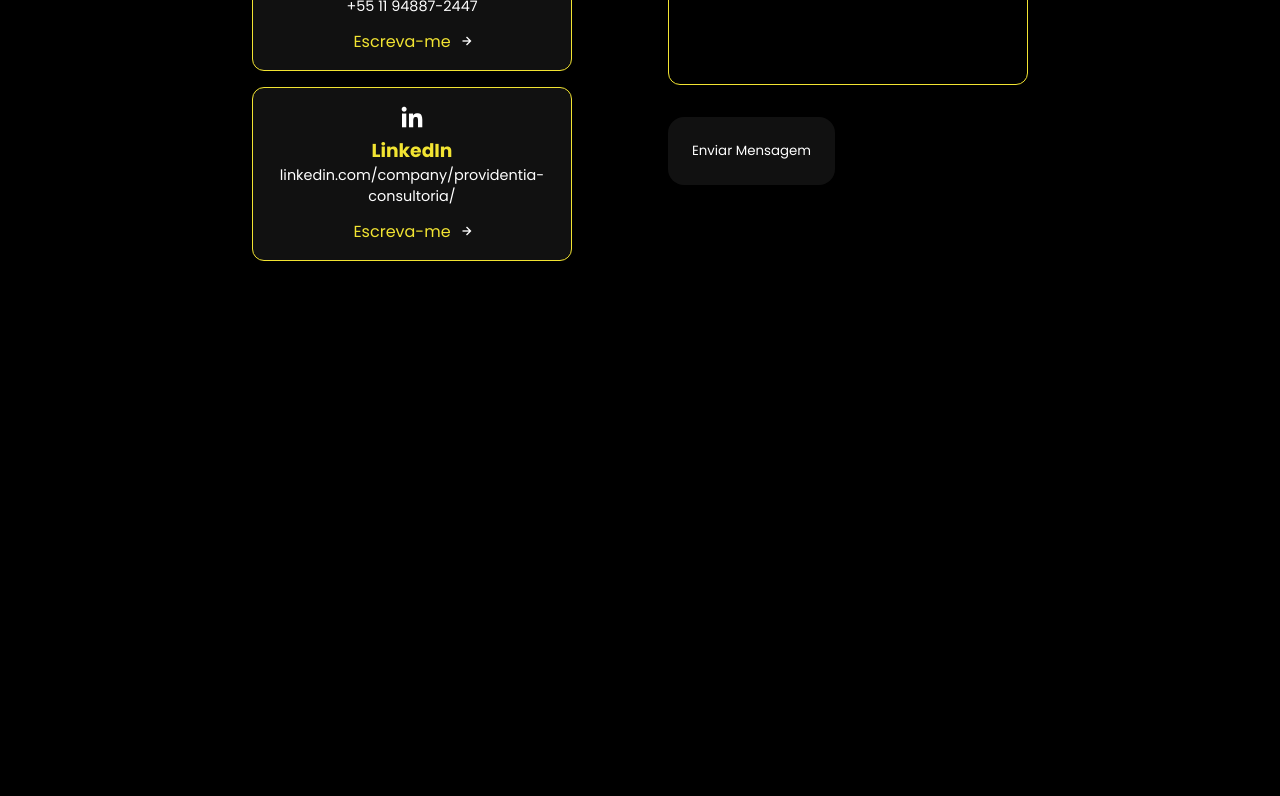
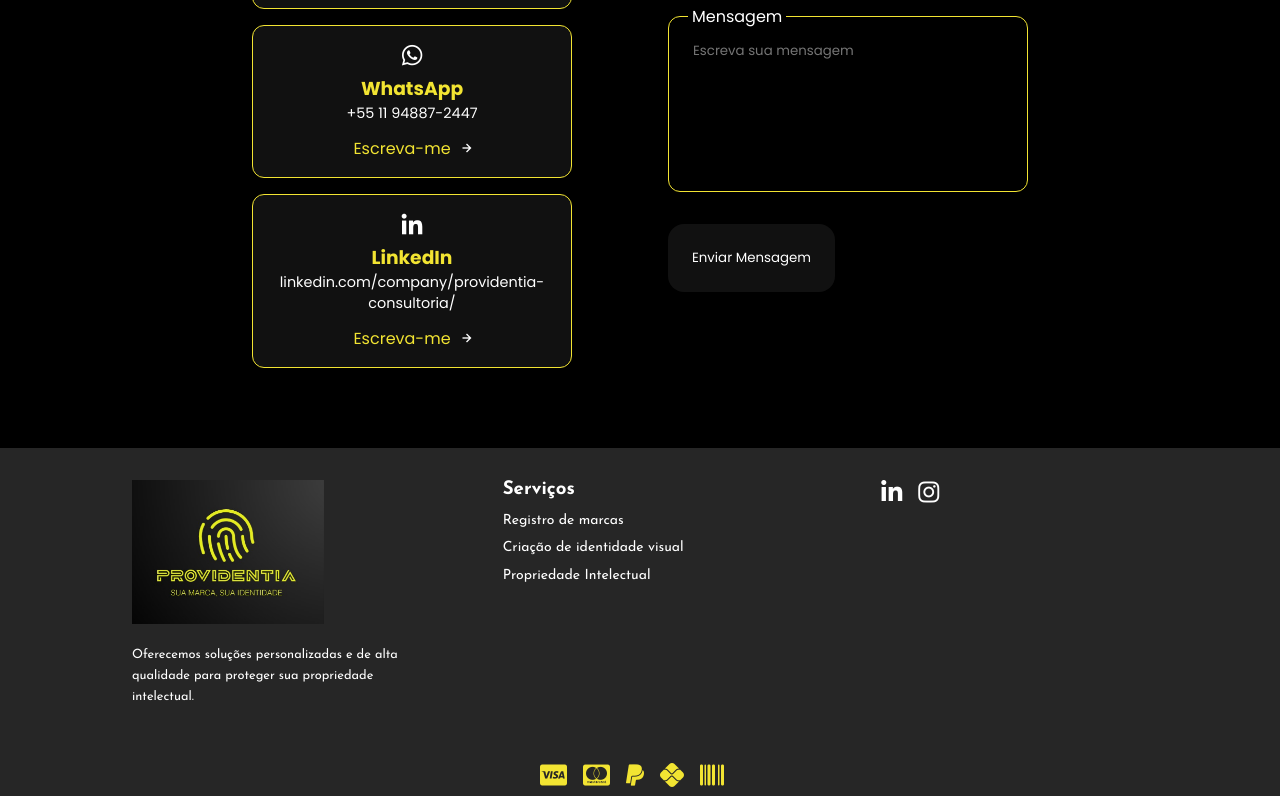
Before and after one commit to albertoaugusto/providentia, a React (Vite) app: page / in a window 1280 px wide. Shown: the part 3300-4096 px from the top of the page. Before the commit the page ends 3641 px from the top, so only its background shows below. Built offline with nearby package versions, Linux system fonts and the light colour scheme.

Commit message:
desktop version finished

```diff
--- a/src/App.jsx
+++ b/src/App.jsx
@@ -4,6 +4,7 @@ import Services from './components/main/services/Services'
 import About from './components/main/about/About'
 import Briefs from './components/main/briefs/Briefs'
 import Form from './components/main/form/Form'
+import Footer from './components/footer/Footer'
 
 function App() {
   return (
@@ -15,6 +16,7 @@ function App() {
         <Briefs />
         <Form />
     </main>
+    <Footer />
     </>
   )
 }
--- /dev/null
+++ b/src/components/footer/Footer.jsx
@@ -0,0 +1,74 @@
+import './footer.sass'
+import Logo from '../../assets/logotipo.png'
+
+const Footer = () => {
+  return (
+		<footer id="footer">
+            <div className="container">
+                <div className="columns">
+                    <div className="logo column">
+                        <img className='logo-footer' src={Logo} alt="logo providentia 2" />
+                        <p>Oferecemos soluções personalizadas e de alta qualidade
+                           para proteger sua propriedade intelectual.
+                        </p>
+                    </div>
+                    <div className="services-footer column">
+                        <h3>Serviços</h3>
+                        <ul>
+                            <li>
+                                <p>Registro de marcas</p>
+                            </li>
+                            <li>
+                                <p>Criação de identidade visual</p>
+                            </li>
+                            <li>
+                                <p>Propriedade Intelectual</p>
+                            </li>
+                        </ul>
+                    </div>
+                    <div className="column">
+                        <ul className='social-media'>
+                            <li>
+                                <a href="https://www.linkedin.com/company/providentia-consultoria/" target='_blank' rel='noreferrer'>
+                                    <i className="icon fa-brands fa-linkedin-in"></i>
+                                </a>
+                            </li>
+                            <li>
+                                <a href="https://www.instagram.com/providentiaconsultoria/" target='_blank' rel='noreferrer'>
+                                    <i className="icon fa-brands fa-instagram"></i>
+                                </a>
+                            </li>
+                        </ul>
+                    </div>
+                </div>
+                <div className="pay">
+                    <ul>
+                        <li>
+                            <i className="fa-brands fa-cc-visa"></i>
+                        </li>
+                        <li>
+                            <i className="fa-brands fa-cc-mastercard"></i>
+                        </li>
+                        <li>
+                            <i className="fa-brands fa-paypal"></i>
+                        </li>
+                        <li>
+                            <i className="fa-brands fa-pix"></i>
+                        </li>
+                        <li>
+                            <i className="fa-solid fa-barcode"></i>
+                        </li>
+                    </ul>
+                </div>
+
+                <hr />
+
+                <div className="copy">
+                    <p>© Copyright 2023 – todos os direitos reservados – Providentia Consultoria CNPJ: 51.123.423/0001-30</p>
+                </div>
+            </div>
+		</footer>
+  )
+}
+
+export default Footer
--- /dev/null
+++ b/src/components/footer/footer.sass
@@ -0,0 +1,66 @@
+@use '../../styles/variables'
+
+#footer
+    color: #fff
+    font-family: 'Josefin sans', sans serif
+    background-color: variables.$bg-color1
+    text-align: cenetr
+
+    p
+        font-weight: 200
+
+.columns
+    display: grid
+    grid-template-columns: repeat(3, 4fr)
+    grid-gap: 2rem
+
+.column
+    width: 100%
+    padding: 2rem
+
+.logo img
+    width: 70%
+
+.logo
+    diplay: flex
+
+.logo p
+    font-size: 0.8rem
+    padding: 1rem 0
+
+.services-footer p
+    padding: 0.2rem 0
+
+.services-footer h3
+    margin-bottom: 0.5rem
+
+.social-media
+    display: flex
+
+.social-media  a
+    padding: 0 0.5rem
+    font-size: 1.5rem
+    transition: .4s ease
+    color: #fff
+
+.social-media a:hover
+    color: variables.$font-color3
+
+.pay
+    display: flex
+    text-align: center
+
+.pay ul
+    margin:  0 40%
+    text-align: center
+    display: flex
+
+.pay li
+    padding: 0.5rem
+    text-align: center
+    font-size: 1.5rem
+    color: variables.$font-color3
+
+.copy
+    text-align: center
+    padding: 0.5rem
--- a/src/components/main/about/about.sass
+++ b/src/components/main/about/about.sass
@@ -3,6 +3,8 @@
 #about
   font-family: variables.$footer-font
   color: #fff
+  margin-top: variables.$mb-2-5
+
 
 .about-container
   max-width: 100%
@@ -52,7 +54,7 @@
 
 .item, .card-title-about
   font-size: 1.2rem
-  margin-top: 1.5rem
+  margin-top: 0.7rem
   letter-spacing: 2px
   text-transform: uppercase
 
--- a/src/components/main/form/Form.jsx
+++ b/src/components/main/form/Form.jsx
@@ -22,7 +22,7 @@ const Form = () => {
 
   return (
     <section className="form-section section container" id="contact">
-      <h3 className="title-section">Contate-nos</h3>
+      <h3 className="cont-title-section">Contate-nos</h3>
       <div className="form-container container grid">
         <div className="form-content">
           <h3 className="form-title">
--- a/src/components/main/form/form.sass
+++ b/src/components/main/form/form.sass
@@ -1,4 +1,11 @@
 @use '../../../styles/variables'
+
+.cont-title-section
+    text-align: center
+    margin-bottom: 3rem
+    font-size: 2rem
+    text-transform: uppercase
+    color: #fff
 
 .form-container
     grid-template-columns: repeat(2, max-content)
@@ -17,7 +24,6 @@
     display: grid
     row-gap: 1rem
     grid-template-columns: 20rem
-
 
 /*right side form*/
 .contact-form
@@ -117,13 +123,16 @@
 
 /*responsive*/
 @media screen and (max-width: 992px)
-    .contact-container
+    .form-container
         column-gap: 3rem
 
 @media screen and (max-width: 768px)
-    .contact-container
+    .form-container
         grid-template-columns: 1fr
         row-gap: 3rem
+
+    .button-form
+        width: 100%
 
     .contact-info
         justify-content: center
@@ -136,7 +145,16 @@
     .contact-info
         grid-template-columns: 1fr
 
+    .button-form
+        width: 100%
+
     .contact-form
         width: 100%
 
-@media screen and (max-width: 350px)
+@media screen and (max-width: 320px)
+
+    .button-form
+        width: 100%
+
+    .contact-form
+        width: 80%
--- a/src/components/main/services/problems/problems.sass
+++ b/src/components/main/services/problems/problems.sass
@@ -36,7 +36,7 @@
   border-radius: 2rem
 
 .card .card-text
-  margin: 10% 0
+  margin: 18% 0
   font-size: 1.3rem
   text-align: center
   font-weight: 300
```
Also changed, not shown: src/assets/logotipo.png.
